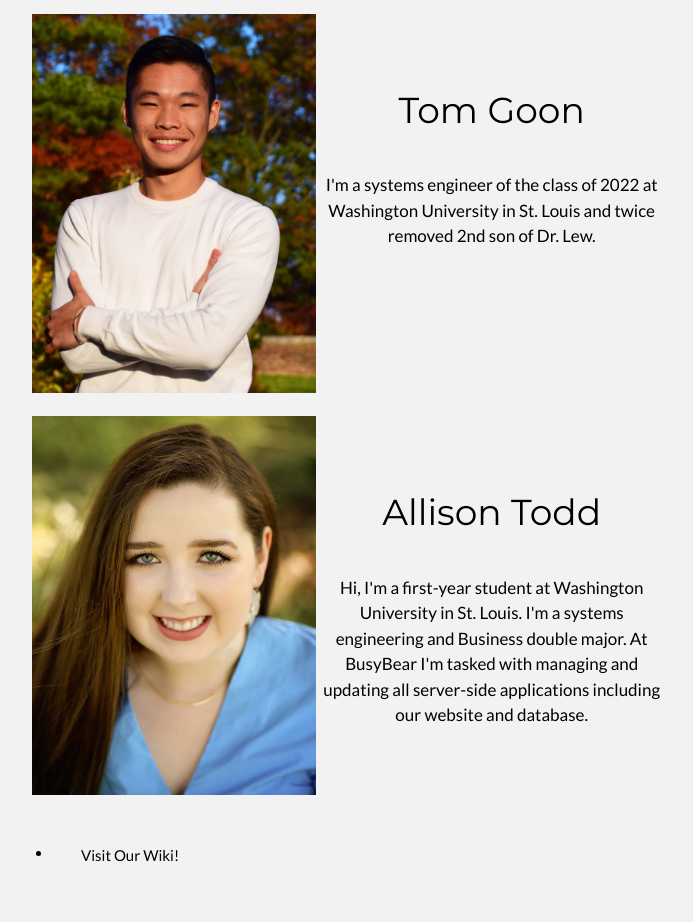
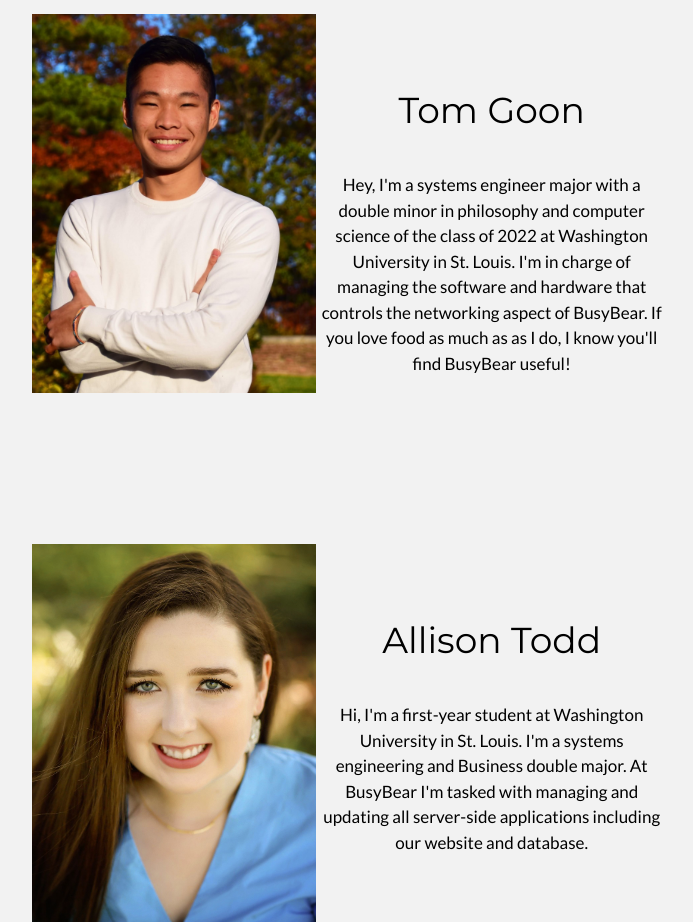
Before and after one commit to ESE205/emerson-goon-todd, a PHP site: page /About_Us.php in a window 1280 px wide. Shown: the part 620-1542 px from the top of the page, without its empty margins (130-823 px from the left). Run offline with PHP 8.4, Linux system fonts and the light colour scheme.

Commit message:
Update About_Us.php

```diff
--- a/About_Us.php
+++ b/About_Us.php
@@ -158,7 +158,7 @@ textarea {
     <img src="Tom.jpg" alt="Me Myself and I" style="max-width:45%;height: auto;"; align= "left";>
     </p>
     <h1 style="text-align:center" ><br>Tom Goon</h1>
-    <h4 style="text-align:center" ><br>I'm a systems engineer of the class of 2022 at Washington University in St. Louis and twice removed 2nd son of Dr. Lew.</h4><br><br><br><br><br><br><br>
+    <h4 style="text-align:center" ><br>Hey, I'm a systems engineer major with a double minor in philosophy and computer science of the class of 2022 at Washington University in St. Louis. I'm in charge of managing the software and hardware that controls the networking aspect of BusyBear. If you love food as much as as I do, I know you'll find BusyBear useful!</h4><br><br><br><br><br><br><br>
 
     <img src="Allison.jpg" alt="Me Myself and I" style="max-width:45%;height: auto;"; align= "left";>
     </p>
```
